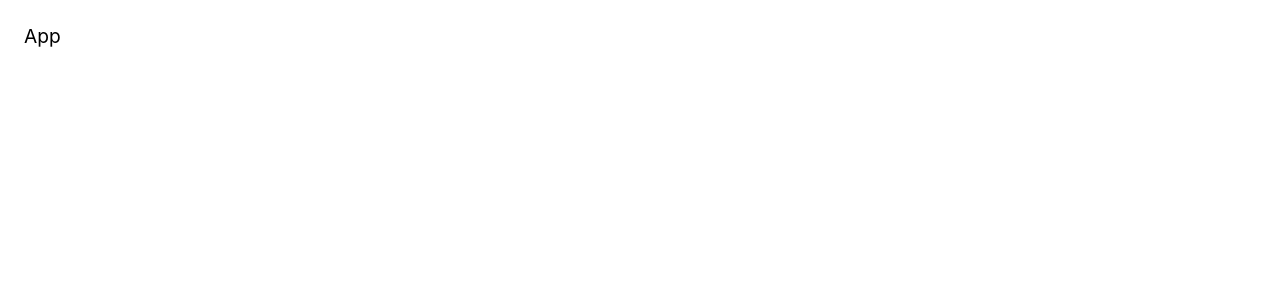
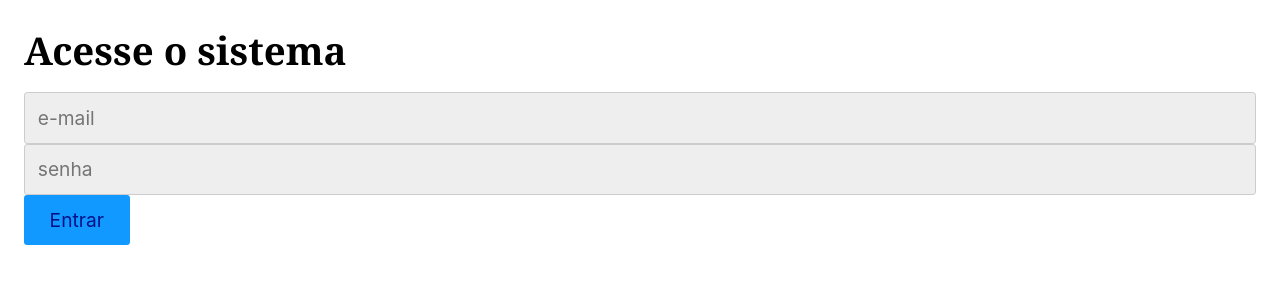
Before and after one commit to TaylanPinto/projeto-aplicado, a React (Vite) app: page / in a window 1280 px wide. Shown: the top 300 px of the page. Built offline with nearby package versions, Linux system fonts and the light colour scheme.

Commit message:
Tela de Login

```diff
--- /dev/null
+++ b/components/Login/Login.jsx
@@ -0,0 +1,16 @@
+import React from 'react';
+
+const Login = () => {
+  return (
+    <div className="container">
+      <form>
+        <h1>Acesse o sistema</h1>
+        <input type="email" placeholder="e-mail" />
+        <input type="password" placeholder="senha" />
+        <button>Entrar</button>
+      </form>
+    </div>
+  );
+};
+
+export default Login;
--- a/index.html
+++ b/index.html
@@ -4,7 +4,7 @@
 <head>
   <meta charset="UTF-8" />
   <meta name="viewport" content="width=device-width, initial-scale=1.0" />
-  <link rel="stylesheet" href="./style.css">
+  <link rel="stylesheet" href="./public/style.css">
   <title>Oil Map</title>
 </head>
 
--- a/package.json
+++ b/package.json
@@ -11,7 +11,8 @@
   },
   "dependencies": {
     "react": "^18.3.1",
-    "react-dom": "^18.3.1"
+    "react-dom": "^18.3.1",
+    "react-icons": "^5.3.0"
   },
   "devDependencies": {
     "@eslint/js": "^9.13.0",
--- a/public/style.css
+++ b/public/style.css
@@ -92,6 +92,7 @@ button:focus {
 
 button:active {
   box-shadow: 0 0 0 3px var(--color), 0 0 0 4px var(--color);
+
 }
 
 button:disabled {
--- a/src/App.jsx
+++ b/src/App.jsx
@@ -1,7 +1,12 @@
-import React from 'react';
+import Login from '../components/Login/Login';
+import './App.css';
 
 function App() {
-  return <div>App</div>;
+  return (
+    <div className="App">
+      <Login />
+    </div>
+  );
 }
 
 export default App;
```
Also changed, not shown: components/Login/Login.css (added), src/App.css (added), 1 other file (tests, documents, lock files or other folders).
